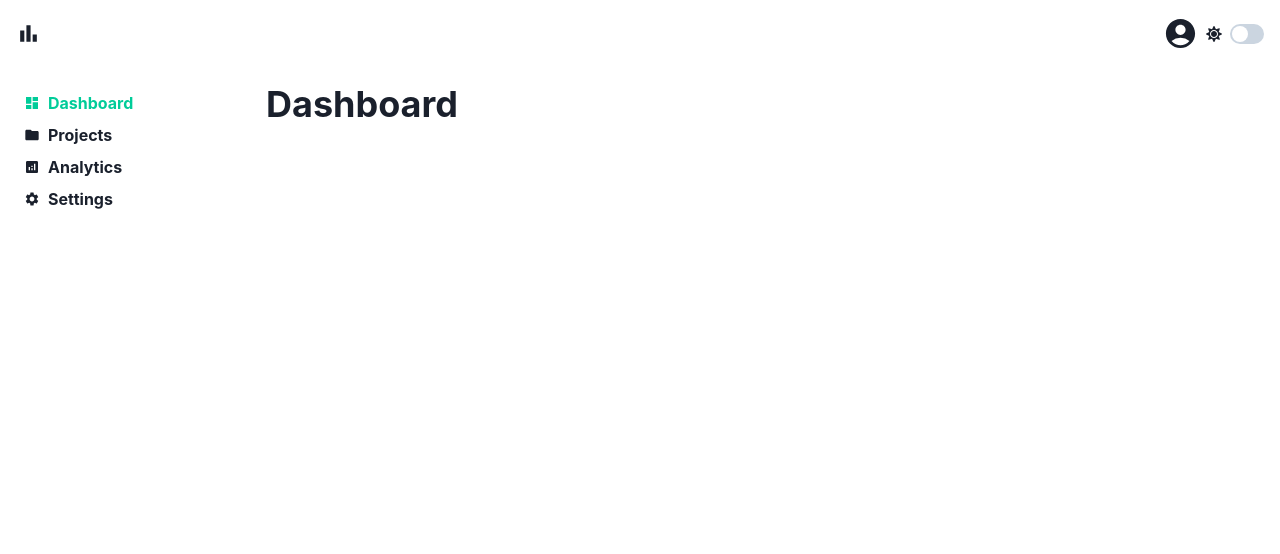
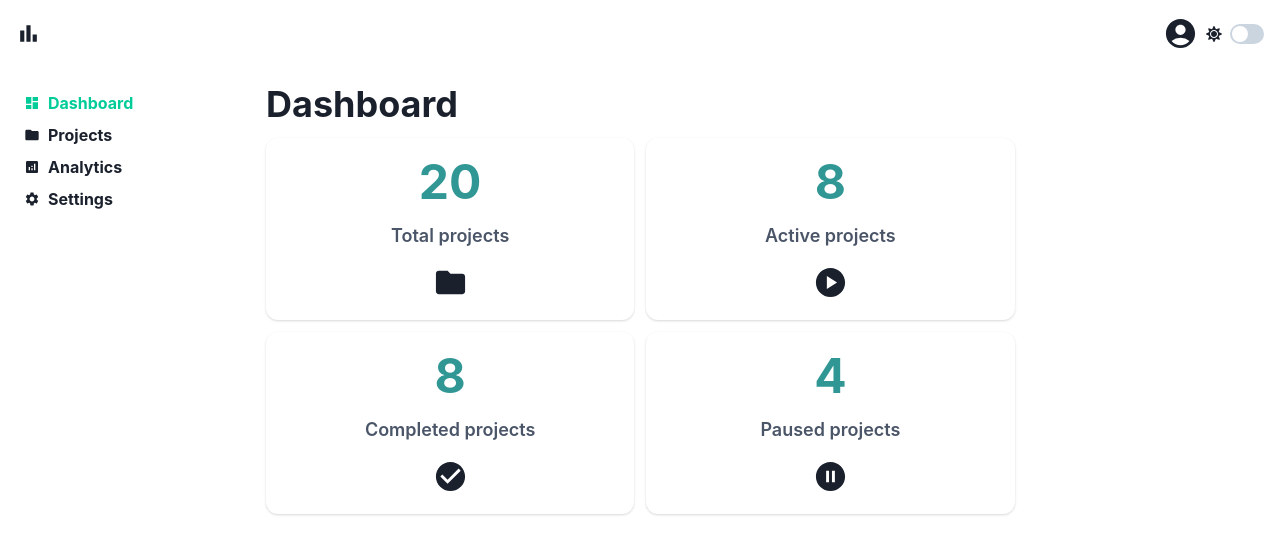
Before and after one commit to mahmud-ops/DevPulse, a React (Vite) app: page /dashboard in a window 1280 px wide. Shown: the top 554 px of the page. Built offline with nearby package versions, Linux system fonts and the light colour scheme.

Commit message:
Feat: Add StatsCard component and integrate it into the dashboard for project statistics display

```diff
--- /dev/null
+++ b/src/components/StatsCard.tsx
@@ -0,0 +1,28 @@
+import { Card, CardBody, VStack, Heading, Text } from "@chakra-ui/react";
+import type { ReactNode } from "react";
+
+interface StatsCardProps {
+  title: string;
+  value: number | string;
+  icon: ReactNode
+}
+
+const StatsCard = ({ title, value, icon }: StatsCardProps) => {
+  return (
+    <Card borderRadius={'xl'}>
+      <CardBody>
+        <VStack spacing={4}>
+          <Heading size="2xl" color="teal.500">
+            {value}
+          </Heading>
+          <Text fontSize="lg" color="gray.600" fontWeight="semibold">
+            {title}
+          </Text>
+          <span>{icon}</span>
+        </VStack>
+      </CardBody>
+    </Card>
+  );
+};
+
+export default StatsCard;
--- a/src/pages/DashBoardPage.tsx
+++ b/src/pages/DashBoardPage.tsx
@@ -1,9 +1,65 @@
-import PageHeading from "../components/PageHeading"
+import { GridItem, SimpleGrid } from "@chakra-ui/react";
+import {
+  MdCheckCircle,
+  MdFolder,
+  MdPauseCircle,
+  MdPlayCircle,
+} from "react-icons/md";
+import PageHeading from "../components/PageHeading";
+import StatsCard from "../components/StatsCard";
+import { projects } from "../fakeDB";
 
 const DashBoardPage = () => {
+  const totalProjects = projects.length;
+  const activeProjects = projects.filter((p) => p.status === "Active").length;
+  const completedProjects = projects.filter(
+    (p) => p.status === "Completed",
+  ).length;
+  const pausedProjects = projects.filter((p) => p.status === "Paused").length;
+
   return (
-    <PageHeading title="Dashboard" />
-  )
-}
+    <>
+      <PageHeading title="Dashboard" />
 
-export default DashBoardPage
+      <SimpleGrid columns={{base: 1,md: 4}}>
+        <GridItem colSpan={{
+          base: 1,
+          md: 4,
+          lg:3
+        }}>
+          <SimpleGrid
+            columns={{
+              base: 1,
+              md: 2,
+            }}
+            spacing={3}
+            mx={"auto"}
+          >
+            <StatsCard
+              icon={<MdFolder size={35} />}
+              title="Total projects"
+              value={totalProjects}
+            />
+            <StatsCard
+              icon={<MdPlayCircle size={35} />}
+              title="Active projects"
+              value={activeProjects}
+            />
+            <StatsCard
+              icon={<MdCheckCircle size={35} />}
+              title="Completed projects"
+              value={completedProjects}
+            />
+            <StatsCard
+              icon={<MdPauseCircle size={35} />}
+              title="Paused projects"
+              value={pausedProjects}
+            />
+          </SimpleGrid>
+        </GridItem>
+      </SimpleGrid>
+    </>
+  );
+};
+
+export default DashBoardPage;
```
